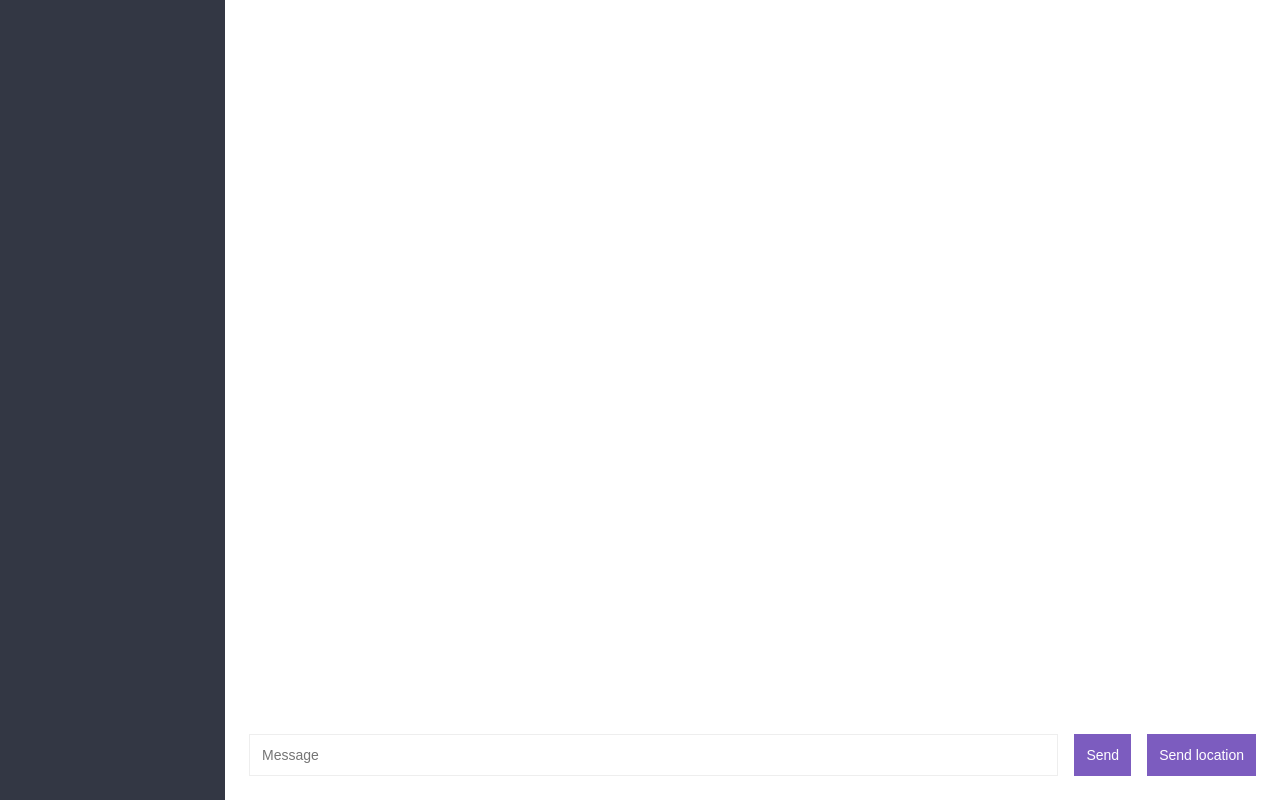
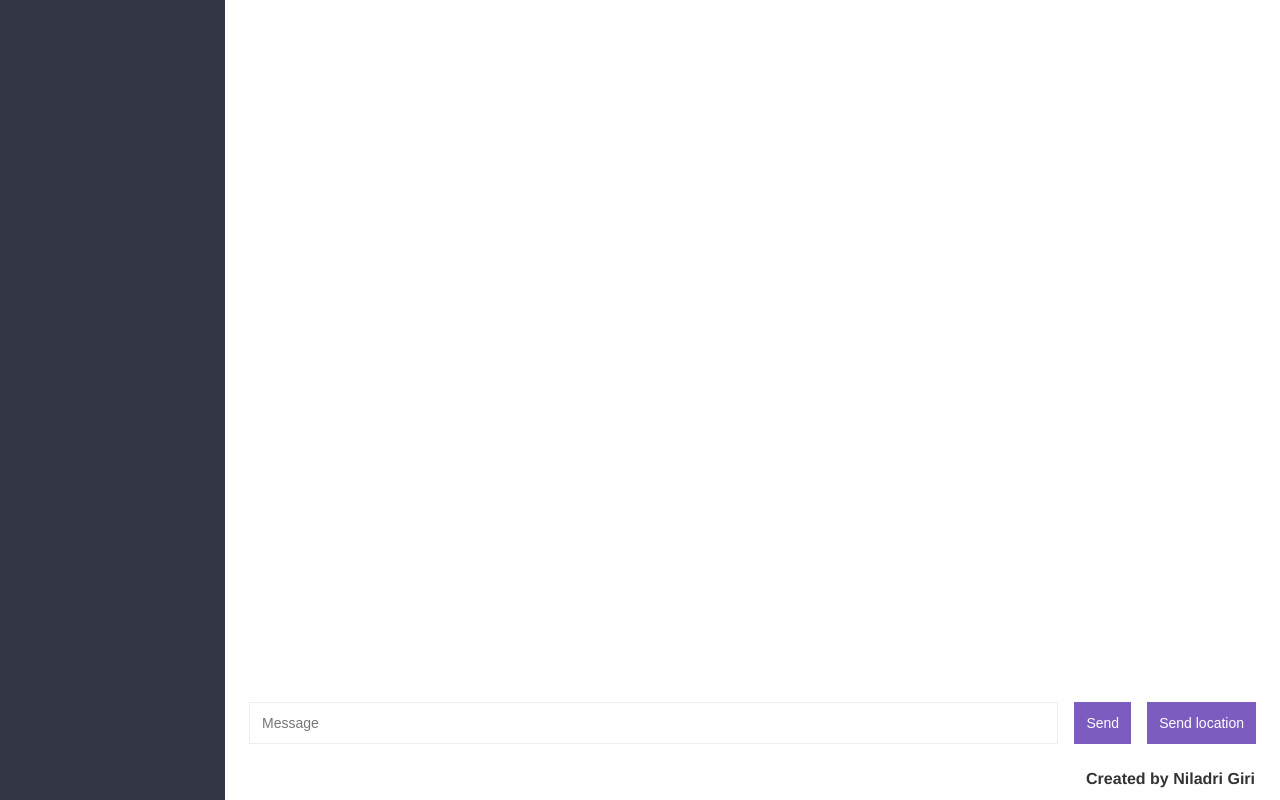
Before and after one commit to Niladri0777/chat-app, a website: page public/chat.html in a window 1280 px wide. Drawn offline with nearby package versions, Linux system fonts and the light colour scheme; no server answers.

Commit message:
footer added

```diff
--- a/public/chat.html
+++ b/public/chat.html
@@ -4,7 +4,7 @@
 <head>
     <title>Chat App</title>
     <link rel="icon" href="/img/favicon.png">
-    <link rel="stylesheet" href="/css/styles.min.css">
+    <link rel="stylesheet" href="/css/styles.css">
 </head>
 
 <body>
@@ -21,6 +21,9 @@
                     <button id="submit">Send</button>
                 </form>
                 <button id="send-location">Send location</button>
+            </div>
+            <div id="footer">
+                <h4>Created by Niladri Giri</h3>
             </div>
         </div>
     </div>
--- a/public/css/styles.css
+++ b/public/css/styles.css
@@ -181,3 +181,9 @@ button:disabled {
     font-weight: 300;
     padding: 12px 24px 0 24px;
 }
+
+#footer {
+    text-align: right;
+    margin-right: 25px;
+    margin-bottom: 10px;
+}
```
